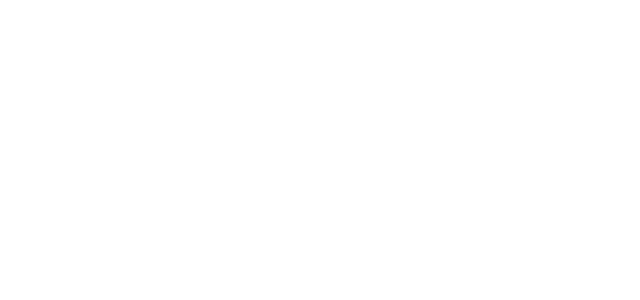
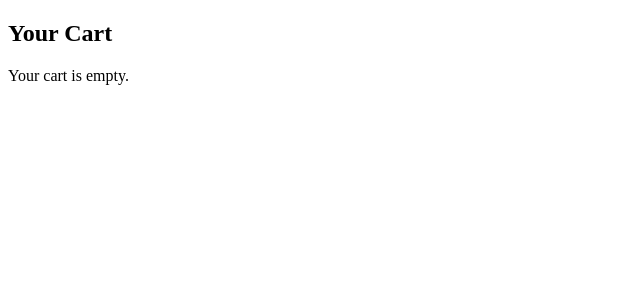
Before and after one commit to HemanthSai03/Canteen-Management-System, a React (Create React App) app in the folder frontend/: page /cart in a window 1280 px wide. Before the commit this address had no page. Shown: the top 300 px of the page, without its empty margins (0-640 px from the left). Built offline with nearby package versions, Linux system fonts and the light colour scheme.

Commit message:
Items added to cart to order

```diff
--- a/frontend/src/App.js
+++ b/frontend/src/App.js
@@ -6,11 +6,15 @@
 import AdminDashboard from './components/AdminDashboard';
 import MenuItemList from './components/MenuItemList';
 import AddMenuItem from './components/AddMenuItem';
-import UpdateMenuItem from './components/UpdateMenuItem'; // Example route usage
-import DeleteMenuItem from './components/DeletMenuItem'; // Example route usage
+import UpdateMenuItem from './components/UpdateMenuItem';
+import DeleteMenuItem from './components/DeletMenuItem';
+import ContactUs from './components/ContactUs';
+import CartPage from './components/CartPage'; // Import CartPage
+import { CartProvider } from './CartContext'; // Import CartProvider
 
 const App = () => {
   return (
+    <CartProvider>
       <Router>
         <Routes>
           <Route path="/" element={<Signup />} />
@@ -23,8 +27,11 @@
           <Route path="/add-menu-item" element={<AddMenuItem />} />
           <Route path="/update-menu-item/:id" element={<UpdateMenuItem />} />
           <Route path="/delete-menu-item/:id" element={<DeleteMenuItem />} />
+          <Route path="/cart" element={<CartPage />} /> {/* Add CartPage Route */}
+          <Route path="/contact" element={<ContactUs />} />
         </Routes>
       </Router>
+    </CartProvider>
   );
 };
 
--- /dev/null
+++ b/frontend/src/CartContext.js
@@ -0,0 +1,29 @@
+// src/CartContext.js
+import React, { createContext, useState, useContext } from 'react';
+
+// Create a Cart Context
+const CartContext = createContext();
+
+// Cart Provider Component
+export const CartProvider = ({ children }) => {
+  const [cart, setCart] = useState([]);
+
+  const addToCart = (item) => {
+    setCart([...cart, item]);
+  };
+
+  const removeFromCart = (id) => {
+    setCart(cart.filter(item => item.id !== id));
+  };
+
+  return (
+    <CartContext.Provider value={{ cart, addToCart, removeFromCart }}>
+      {children}
+    </CartContext.Provider>
+  );
+};
+
+// Custom Hook to use Cart Context
+export const useCart = () => {
+  return useContext(CartContext);
+};
--- /dev/null
+++ b/frontend/src/components/CartPage.js
@@ -0,0 +1,35 @@
+// src/components/CartPage.js
+import React from 'react';
+import { useCart } from '../CartContext'; // Import the Cart Context
+
+const CartPage = () => {
+  const { cart, removeFromCart } = useCart(); // Use Cart Context
+
+  const handleRemoveClick = (item) => {
+    removeFromCart(item);
+    alert(`${item.name} has been removed from your cart!`);
+  };
+
+  return (
+    <div>
+      <h2>Your Cart</h2>
+      {cart.length > 0 ? (
+        <ul>
+          {cart.map((item, index) => (
+            <li key={index}>
+              <h3>{item.name}</h3>
+              <p>{item.description}</p>
+              <p>Price: ${item.price}</p>
+              <p>Category: {item.category}</p>
+              <button onClick={() => handleRemoveClick(item)}>Remove</button>
+            </li>
+          ))}
+        </ul>
+      ) : (
+        <p>Your cart is empty.</p>
+      )}
+    </div>
+  );
+};
+
+export default CartPage;
--- /dev/null
+++ b/frontend/src/components/ContactUs.js
@@ -0,0 +1,17 @@
+import React from 'react';
+
+const ContactUs = () => {
+  return (
+    <div>
+      <h1>Contact Us</h1>
+      <p>If you have any questions, feel free to reach out to us:</p>
+      <ul>
+        <li>Email: support@canteenmanagement.com</li>
+        <li>Phone: +1-234-567-890</li>
+        <li>Address: 123 Canteen Street, Food City, FC 12345</li>
+      </ul>
+    </div>
+  );
+};
+
+export default ContactUs;
--- a/frontend/src/components/UserDashboard.js
+++ b/frontend/src/components/UserDashboard.js
@@ -1,12 +1,12 @@
+// src/UserDashboard.js
 import React, { useState, useEffect } from 'react';
 import { Link } from 'react-router-dom';
-import { useCart } from '.'; // Import the Cart Context
-import '../components/UserDashboard.css'
-
+import { useCart } from '../CartContext'; // Import the Cart Context
+import '../components/UserDashboard.css';
 
 const UserDashboard = () => {
   const [menuItems, setMenuItems] = useState([]);
-  const [cart, setCart] = useState([]); // State to manage cart items
+  const { cart, addToCart } = useCart(); // Use Cart Context
 
   useEffect(() => {
     fetchMenuItems();
@@ -17,8 +17,7 @@
       const response = await fetch('http://localhost:4000/graphql', {
         method: 'POST',
         headers: {
-          'Content-Type': 'application/json'
-          // 'Authorization': `Bearer ${yourAuthToken}` // Uncomment if using authentication
+          'Content-Type': 'application/json',
         },
         body: JSON.stringify({
           query: `
@@ -31,8 +30,8 @@
                 category
               }
             }
-          `
-        })
+          `,
+        }),
       });
 
       const result = await response.json();
@@ -47,8 +46,8 @@
   };
 
   const handleOrderClick = (item) => {
-    setCart([...cart, item]); // Add item to cart state
-    addToCart(item); // Optional: Call a function to handle cart addition
+    addToCart(item); // Add item to cart context
+    alert(`${item.name} has been added to your cart!`);
   };
 
   return (
@@ -57,8 +56,8 @@
         <h1>User Dashboard</h1>
         <nav>
           <ul>
-            <li><Link to="/user-dashboard">Menu Items</Link></li>
-            <li><Link to="/cart">Go to Cart ({cart.length})</Link></li>
+            <li><Link to="/">Menu Items</Link></li>
+            <li><Link to="/cart">Go to Cart ({cart.length})</Link></li> {/* Show cart item count */}
             <li><Link to="/contact">Contact Us</Link></li>
           </ul>
         </nav>
@@ -82,7 +81,7 @@
           )}
         </ul>
       </main>
-      </div>
+    </div>
   );
 };
 
```
Lines whose indentation alone changed are shown as unchanged.
